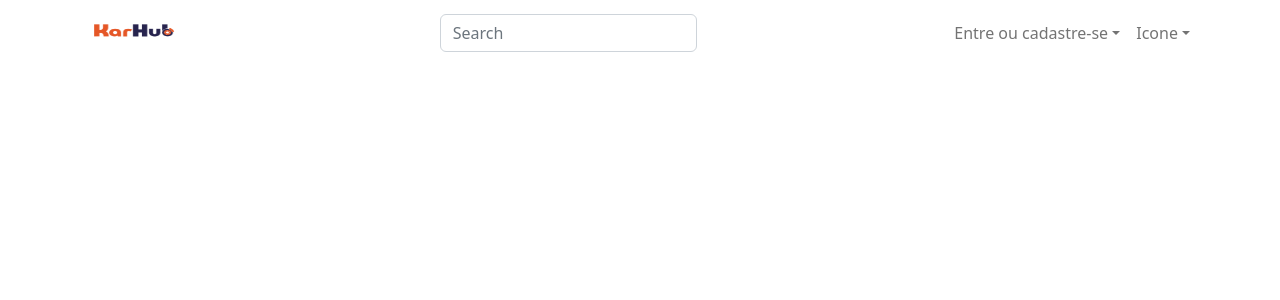
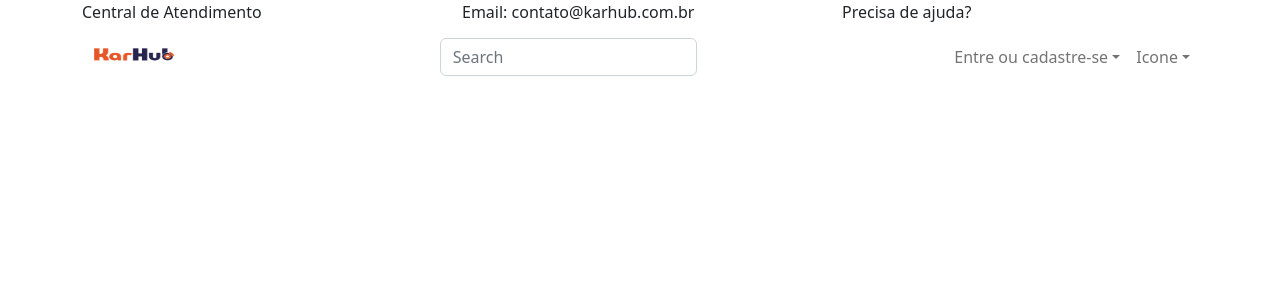
Before and after one commit to JMTiburcio/karhub-frontend, a Next.js app: page / in a window 1280 px wide. Shown: the top 300 px of the page. Built offline with nearby package versions, Linux system fonts and the light colour scheme.

Commit message:
feat: adicionando HeaderBar

```diff
--- a/src/app/page.tsx
+++ b/src/app/page.tsx
@@ -1,13 +1,13 @@
 "use client";
 
 import NextNavbar from "@/components/Navbar/Navbar";
+import HeaderBar from "@/components/HeaderBar/HeaderBar";
 
 export default function Home() {
   return (
     <main>
-      {/* <HeaderBar /> */}
+      <HeaderBar />
       <NextNavbar />
-      {/* <HeaderBar /> */}
       {/* <Content /> */}
       {/* <NewsLetter /> */}
       {/* <Footer /> */}
--- /dev/null
+++ b/src/components/HeaderBar/HeaderBar.tsx
@@ -0,0 +1,13 @@
+import { Container, Row, Col } from "react-bootstrap";
+
+export default function HeaderBar() {
+  return (
+    <Container>
+      <Row>
+        <Col>Central de Atendimento</Col>
+        <Col>Email: contato@karhub.com.br</Col>
+        <Col>Precisa de ajuda?</Col>
+      </Row>
+    </Container>
+  );
+}
```
